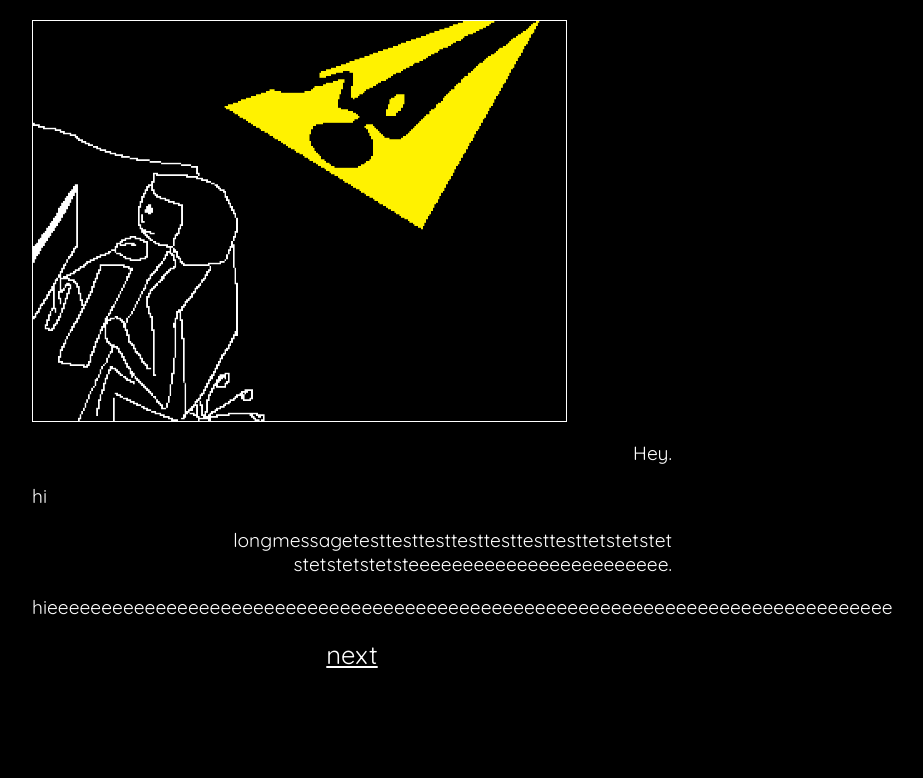
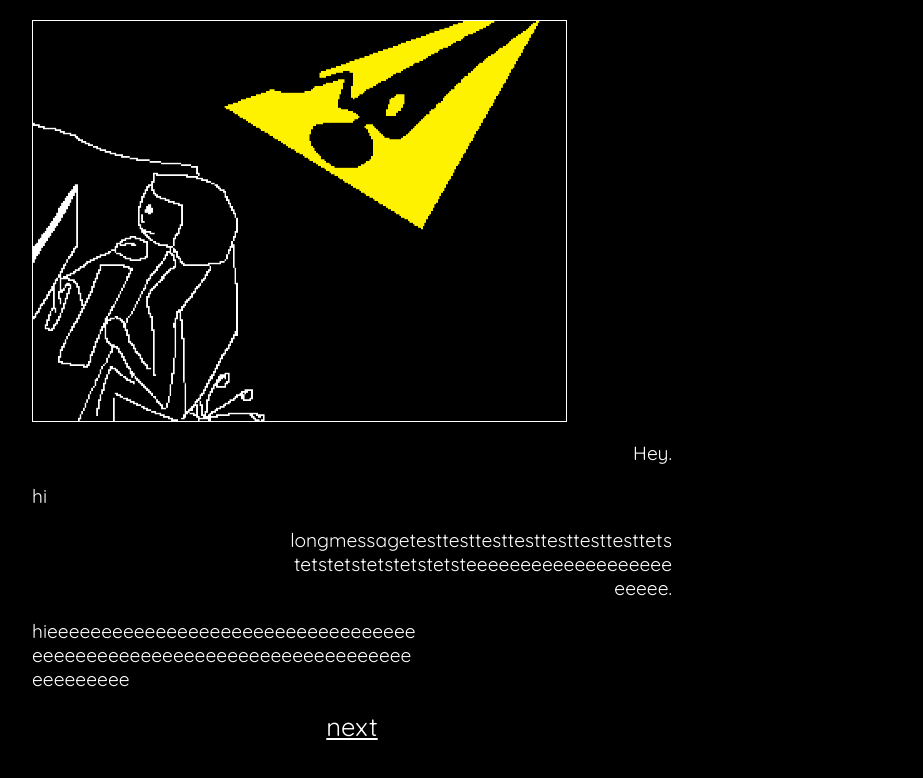
Before and after one commit to onlinecomicist/onlinecomic, a plain HTML site: page pages/1.html in a window 1280 px wide. Shown: the whole page, without its empty margins (288-1211 px from the left). Drawn offline with Linux system fonts and the light colour scheme.

Commit message:
aligning working

```diff
--- a/main.css
+++ b/main.css
@@ -42,17 +42,19 @@ body{
     text-align: left;
 }
 
-.onlinegirl{
-    justify-content: left;
-    max-width: 60%;
+.onlinegirl {
+    width: 60%;
+    margin-left: 0;
+    margin-right: auto;
+    overflow-wrap: break-word;
 }
 
 .maninthelight {
-    position: relative;
     text-align: right;
-    left: 30%;
-    width: 70%;
+    width: 60%;
     overflow-wrap: break-word;
+    margin-right: 0;
+    margin-left: auto;
 }
 
 .btn{
```
